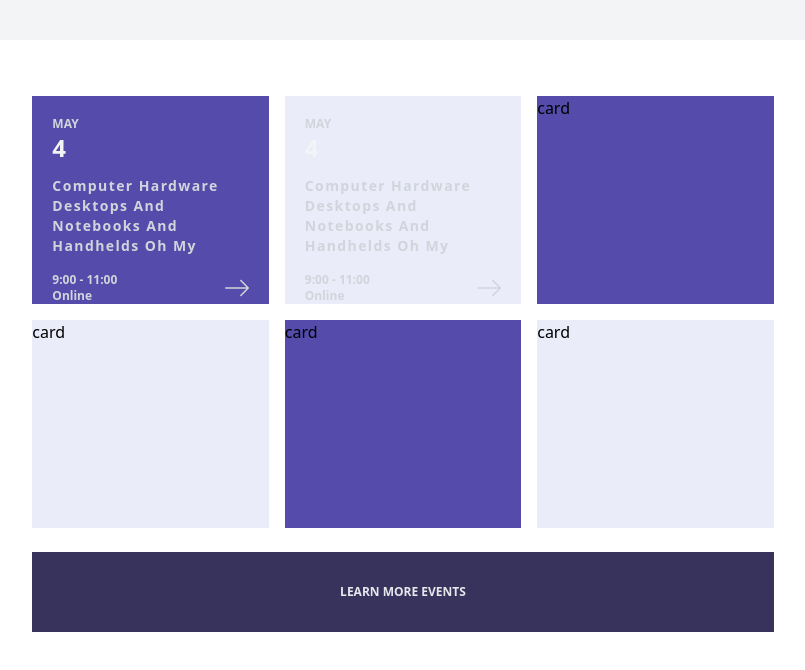
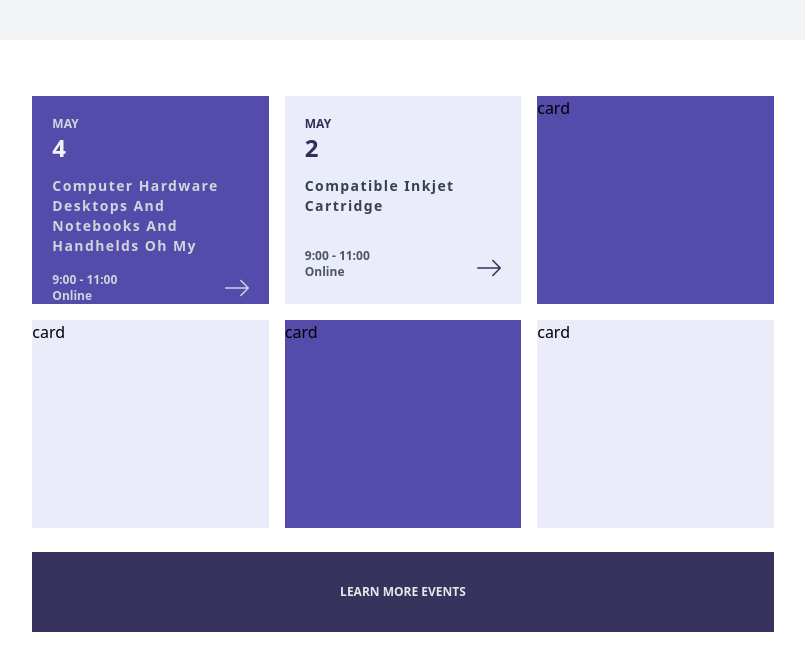
Before and after one commit to nasir-001/100-components, a Vue app: page /layout29 in a window 1280 px wide. Shown: the top 670 px of the page, without its empty margins (237-1042 px from the left). Built offline with nearby package versions, Linux system fonts and the light colour scheme; the HTML template or start-up script is replaced by a standard one.

Commit message:
finish the second card in the component 29

```diff
--- a/src/views/Layout29.vue
+++ b/src/views/Layout29.vue
@@ -25,23 +25,23 @@
           </div>
         </div>
         <div class="w-1/3 h-52 bg-layout29secondCardColor mt-14 mx-2">
-          <div class="pt-5 pl-5 text-gray-300 text-xs font-bold">
+          <div class="pt-5 pl-5 text-layout29textColor text-xs font-bold">
             MAY
           </div>
-          <div class="text-2xl font-bold pl-5 text-gray-100">
-            4
+          <div class="text-2xl font-bold pl-5 text-layout29textColor">
+            2
           </div>
-          <div class="pt-3 px-5 text-sm text-gray-300 font-bold tracking-widest">
-            Computer Hardware Desktops And Notebooks And Handhelds Oh My
+          <div class="pt-3 px-5 text-sm text-gray-700 font-bold tracking-widest">
+            Compatible Inkjet Cartridge
           </div>
           <div class="flex justify-between mx-5">
-            <div class="text-gray-300 text-xs pt-4 font-bold">
+            <div class="text-gray-600 text-xs pt-8 font-bold">
               9:00 - 11:00
-              <div class="text-gray-300 text-xs">
+              <div class="text-gray-600 text-xs">
                 Online
               </div>
             </div>
-            <div class="mt-5 text-gray-300">
+            <div class="mt-10 text-layout29textColor">
               <svg class="w-6 h-6 fill-current" viewBox="0 0 32 32"><path clip-rule="evenodd" d="M32,16.009c0-0.267-0.11-0.522-0.293-0.714  l-9.899-9.999c-0.391-0.395-1.024-0.394-1.414,0c-0.391,0.394-0.391,1.034,0,1.428l8.193,8.275H1c-0.552,0-1,0.452-1,1.01  s0.448,1.01,1,1.01h27.586l-8.192,8.275c-0.391,0.394-0.39,1.034,0,1.428c0.391,0.394,1.024,0.394,1.414,0l9.899-9.999  C31.894,16.534,31.997,16.274,32,16.009z" fill-rule="evenodd" id="Arrow_Forward"/></svg>
             </div>
           </div>
```
